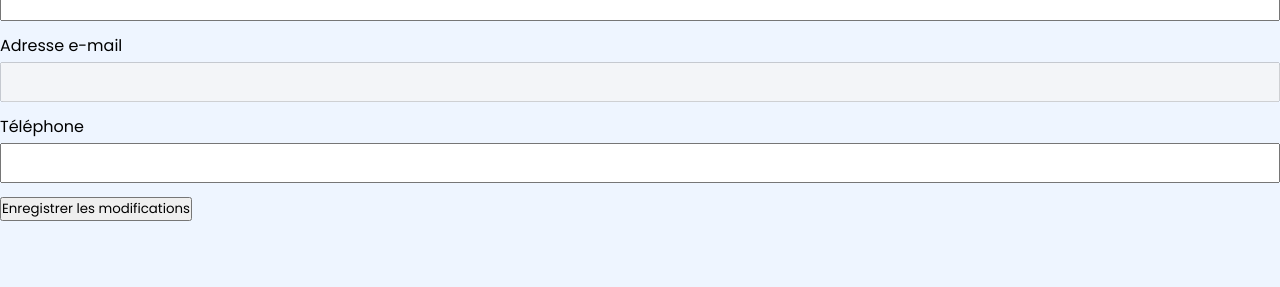
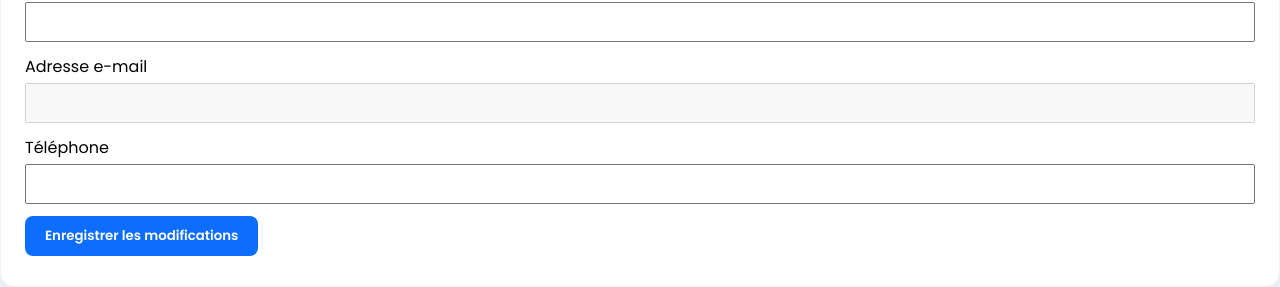
Before and after one commit to businesscongoinfo-star/Net-Sourire, a plain HTML site: page patient-profil.html in a window 1280 px wide. Shown: the part 1383-1670 px from the top of the page. Before the commit the page ends 1614 px from the top, so only its background shows below. Drawn offline with Linux system fonts and the light colour scheme; no server answers.

Commit message:
Improve site design: modern CSS variables, glassmorphism header, and patient portal cards
Co-authored-by: arena-agent <297053741+arena-agent@users.noreply.github.com>

```diff
--- a/patient.css
+++ b/patient.css
@@ -791,3 +791,55 @@ padding:12px;
 FIN PATIENT.CSS
 NET SOURIRE V2
 ========================== */
+/* ===========================
+CARDS & FORMS (ESPACE PATIENT)
+=========================== */
+
+.cards-container {
+  display: grid;
+  grid-template-columns: repeat(auto-fill, minmax(280px, 1fr));
+  gap: 20px;
+  margin-top: 20px;
+}
+
+.patient-card {
+  background: #ffffff;
+  border-radius: 14px;
+  padding: 20px 24px;
+  box-shadow: 0 8px 24px rgba(15, 23, 42, 0.06);
+  border: 1px solid rgba(15, 23, 42, 0.06);
+  transition: transform 0.2s ease, box-shadow 0.2s ease;
+}
+
+.patient-card:hover {
+  transform: translateY(-2px);
+  box-shadow: 0 12px 28px rgba(13, 110, 253, 0.12);
+}
+
+.patient-card h3 {
+  color: #0d6efd;
+  margin-bottom: 10px;
+  font-size: 1.1rem;
+}
+
+.patient-card p {
+  color: #334155;
+  margin-bottom: 6px;
+  font-size: 0.95rem;
+}
+
+.btn-primary {
+  background: #0d6efd;
+  color: #ffffff;
+  border: none;
+  padding: 10px 20px;
+  border-radius: 8px;
+  font-weight: 600;
+  cursor: pointer;
+  transition: background 0.2s ease, transform 0.2s ease;
+}
+
+.btn-primary:hover {
+  background: #0b5ed7;
+  transform: translateY(-1px);
+}
--- a/style.css
+++ b/style.css
@@ -3,6 +3,17 @@ NET SOURIRE
 =========================== */
 
 @import url('https://fonts.googleapis.com/css2?family=Poppins:wght@300;400;500;600;700;800&display=swap');
+
+:root{
+--primary:#0d6efd;
+--primary-dark:#0b5ed7;
+--bg:#f5f8fc;
+--surface:#ffffff;
+--text:#1e293b;
+--muted:#64748b;
+--radius:16px;
+--shadow:0 12px 32px rgba(15,23,42,.08);
+}
 
 *{
 margin:0;
@@ -16,9 +27,10 @@ scroll-behavior:smooth;
 }
 
 body{
-background:#f5f8fc;
-color:#222;
+background:var(--bg);
+color:var(--text);
 overflow-x:hidden;
+line-height:1.6;
 }
 
 .container{
@@ -35,8 +47,11 @@ top:0;
 left:0;
 width:100%;
 height:90px;
-background:#fff;
-box-shadow:0 10px 30px rgba(0,0,0,.08);
+background:rgba(255,255,255,.92);
+backdrop-filter:blur(12px);
+-webkit-backdrop-filter:blur(12px);
+border-bottom:1px solid rgba(15,23,42,.06);
+box-shadow:0 10px 30px rgba(0,0,0,.06);
 z-index:999;
 }
 
```
